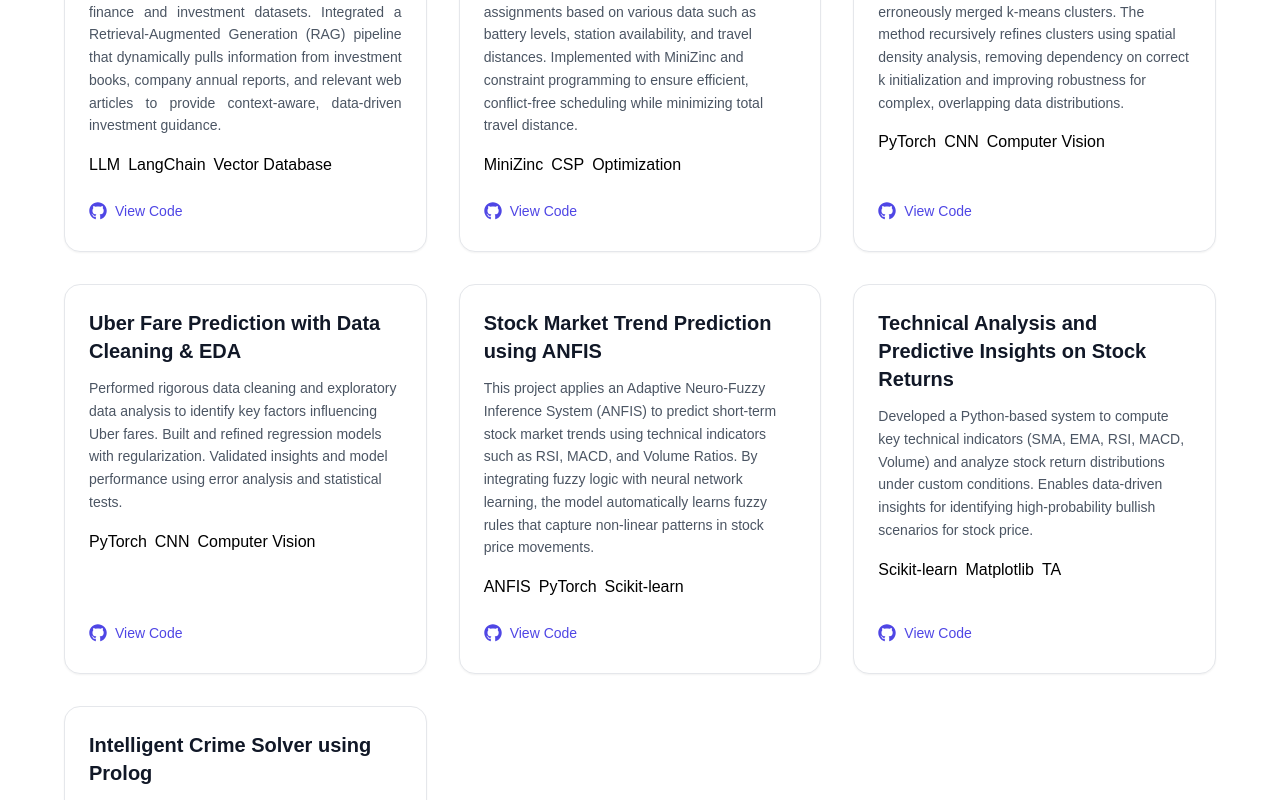
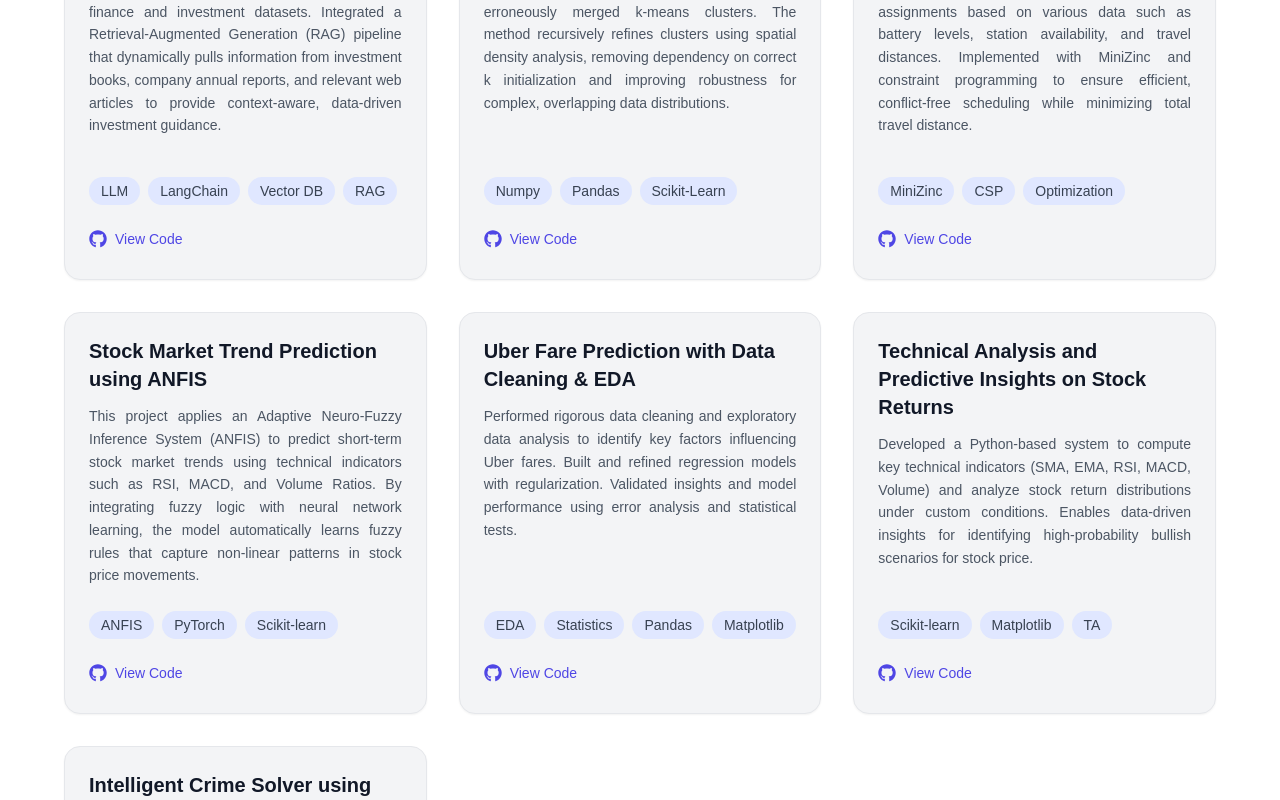
Before and after one commit to Mahir-Uddin0/portfolio_website, a Next.js app: page /projects in a window 1280 px wide. Shown: the part 480-1280 px from the top of the page. Built offline with nearby package versions, Linux system fonts and the light colour scheme.

Commit message:
updated projects section

```diff
--- a/pages/projects.js
+++ b/pages/projects.js
@@ -24,25 +24,30 @@ export default function Projects() {
 
 
           {/* 1. Project Card */}
-          <div className="bg-white dark:bg-gray-900 border border-gray-200 dark:border-gray-800 rounded-2xl shadow-sm hover:shadow-lg transition p-6 flex flex-col justify-between">
+          <div className="bg-gray-100 dark:bg-gray-900 border border-gray-200 dark:border-gray-800 rounded-2xl shadow-sm hover:shadow-lg transition p-6 flex flex-col justify-between">
 
             <div>
               <h3 className="text-xl font-semibold text-gray-900 dark:text-white">
-                LLM Fine-Tuning with RAG for  Investment Guidance
+                LLM Fine-Tuning with RAG for Investment Guidance
               </h3>
 
               <p className="mt-3 text-sm text-justify text-gray-600 dark:text-gray-400 leading-relaxed">
-                Developed a domain-specific investing assistant by fine-tuning the LLaMA 3.2 (3B) model on finance and investment datasets. Integrated a Retrieval-Augmented Generation (RAG) pipeline that dynamically pulls information from investment books, company annual reports, and relevant web articles to provide context-aware, data-driven investment guidance.
+                Developed a domain-specific investing assistant by fine-tuning the LLaMA 3.2 (3B) model on
+                finance and investment datasets. Integrated a Retrieval-Augmented Generation (RAG) pipeline
+                that dynamically pulls information from investment books, company annual reports, and
+                relevant web articles to provide context-aware, data-driven investment guidance.
               </p>
 
+            </div>
+
+            <div className="mt-6">
               <div className="mt-4 flex flex-wrap gap-2">
                 <span className="skill-pill">LLM</span>
                 <span className="skill-pill">LangChain</span>
-                <span className="skill-pill">Vector Database</span>
+                <span className="skill-pill">Vector DB</span>
+                <span className="skill-pill">RAG</span>
               </div>
-            </div>
-
-            <div className="mt-6">
+              <br></br>
               <a
                 href="https://github.com/Mahir-Uddin0/llm-finetuning-rag"
                 target="_blank"
@@ -55,28 +60,66 @@ export default function Projects() {
             </div>
           </div>
 
-          {/* 2. Project Card */}
-          <div className="bg-white dark:bg-gray-900 border border-gray-200 dark:border-gray-800 rounded-2xl shadow-sm hover:shadow-lg transition p-6 flex flex-col justify-between">
+          {/* 3. Project Card */}
+          <div className="bg-gray-100  dark:bg-gray-900 border border-gray-200 dark:border-gray-800 rounded-2xl shadow-sm hover:shadow-lg transition p-6 flex flex-col justify-between">
+
+            <div>
+              <h3 className="text-xl font-semibold text-gray-900 dark:text-white">
+                Density-Aware Dynamic Cluster Splitting Algorithm
+              </h3>
+
+              <p className="mt-3 text-sm text-justify text-gray-600 dark:text-gray-400 leading-relaxed">
+                Designed a density-aware post-processing algorithm that automatically detects and
+                splits erroneously merged k-means clusters. The method recursively refines clusters
+                using spatial density analysis, removing dependency on correct k initialization and
+                improving robustness for complex, overlapping data distributions.              </p>
+
+            </div>
+
+            {/* GitHub */}
+            <div className="mt-6">
+              {/* Tech Stack */}
+              <div className="mt-4 flex flex-wrap gap-2">
+                <span className="skill-pill">Numpy</span>
+                <span className="skill-pill">Pandas</span>
+                <span className="skill-pill">Scikit-Learn</span>
+              </div>
+              <br></br>
+              <a
+                href="https://github.com/Mahir-Uddin0/density-aware-cluster-splitting"
+                target="_blank"
+                rel="noreferrer"
+                className="inline-flex items-center gap-2 text-sm font-medium text-indigo-600 dark:text-indigo-400 hover:underline"
+              >
+                <FaGithub className="text-lg" />
+                View Code
+              </a>
+            </div>
+          </div>
+
+          {/* 3. Project Card */}
+          <div className="bg-gray-100  dark:bg-gray-900 border border-gray-200 dark:border-gray-800 rounded-2xl shadow-sm hover:shadow-lg transition p-6 flex flex-col justify-between">
 
             <div>
               <h3 className="text-xl font-semibold text-gray-900 dark:text-white">
                 Smart EV Charging Scheduler for Self-Driving Vehicles
               </h3>
 
-              <p className="mt-3 text-sm text-gray-600 dark:text-gray-400 leading-relaxed">
+              <p className="mt-3 text-sm text-justify text-gray-600 dark:text-gray-400 leading-relaxed">
                 Designed an automated scheduler for self-driving electric vehicles that optimizes charging assignments based on various data
                 such as battery levels, station availability, and travel distances. Implemented with MiniZinc and constraint programming to ensure efficient,
                 conflict-free scheduling while minimizing total travel distance.
               </p>
 
+            </div>
+
+            <div className="mt-6">
               <div className="mt-4 flex flex-wrap gap-2">
                 <span className="skill-pill">MiniZinc</span>
                 <span className="skill-pill">CSP</span>
                 <span className="skill-pill">Optimization</span>
               </div>
-            </div>
-
-            <div className="mt-6">
+              <br></br>
               <a
                 href="https://github.com/Mahir-Uddin0/EV-charging-scheduler"
                 target="_blank"
@@ -89,32 +132,32 @@ export default function Projects() {
             </div>
           </div>
 
-          {/* 3. project card */}
-          <div className="bg-white dark:bg-gray-900 border border-gray-200 dark:border-gray-800 rounded-2xl shadow-sm hover:shadow-lg transition p-6 flex flex-col justify-between">
+          {/* 4. Project Card */}
+          <div className="bg-gray-100  dark:bg-gray-900 border border-gray-200 dark:border-gray-800 rounded-2xl shadow-sm hover:shadow-lg transition p-6 flex flex-col justify-between">
 
             <div>
               <h3 className="text-xl font-semibold text-gray-900 dark:text-white">
-                Density-Aware Dynamic Cluster Splitting Algorithm
+                Stock Market Trend Prediction using ANFIS
               </h3>
 
-              <p className="mt-3 text-sm text-gray-600 dark:text-gray-400 leading-relaxed">
-                Designed a density-aware post-processing algorithm that automatically detects and
-                splits erroneously merged k-means clusters. The method recursively refines clusters
-                using spatial density analysis, removing dependency on correct k initialization and
-                improving robustness for complex, overlapping data distributions.              </p>
+              <p className="mt-3 text-sm text-justify text-gray-600 dark:text-gray-400 leading-relaxed">
+                This project applies an Adaptive Neuro-Fuzzy Inference System (ANFIS) to predict short-term
+                stock market trends using technical indicators such as RSI, MACD, and Volume Ratios. By
+                integrating fuzzy logic with neural network learning, the model automatically learns fuzzy
+                rules that capture non-linear patterns in stock price movements.
+              </p>
 
-              {/* Tech Stack */}
+
+            <div className="mt-6">
               <div className="mt-4 flex flex-wrap gap-2">
+                <span className="skill-pill">ANFIS</span>
                 <span className="skill-pill">PyTorch</span>
-                <span className="skill-pill">CNN</span>
-                <span className="skill-pill">Computer Vision</span>
+                <span className="skill-pill">Scikit-learn</span>
               </div>
             </div>
-
-            {/* GitHub */}
-            <div className="mt-6">
+            <br></br>
               <a
-                href="https://github.com/Mahir-Uddin0/density-aware-cluster-splitting"
+                href="https://github.com/Mahir-Uddin0/stock-trend-identification-using-ANFIS"
                 target="_blank"
                 rel="noreferrer"
                 className="inline-flex items-center gap-2 text-sm font-medium text-indigo-600 dark:text-indigo-400 hover:underline"
@@ -125,28 +168,32 @@ export default function Projects() {
             </div>
           </div>
 
-          {/* 4. Project Card */}
-          <div className="bg-white dark:bg-gray-900 border border-gray-200 dark:border-gray-800 rounded-2xl shadow-sm hover:shadow-lg transition p-6 flex flex-col justify-between">
+          {/* 5. Project Card */}
+          <div className="bg-gray-100  dark:bg-gray-900 border border-gray-200 dark:border-gray-800 rounded-2xl shadow-sm hover:shadow-lg transition p-6 flex flex-col justify-between">
 
             <div>
               <h3 className="text-xl font-semibold text-gray-900 dark:text-white">
                 Uber Fare Prediction with Data Cleaning & EDA
               </h3>
 
-              <p className="mt-3 text-sm text-gray-600 dark:text-gray-400 leading-relaxed">
-                Performed rigorous data cleaning and exploratory data analysis to identify key factors influencing Uber fares. Built and refined regression models with regularization. Validated insights and model performance using error analysis and statistical tests.
+              <p className="mt-3 text-sm text-justify text-gray-600 dark:text-gray-400 leading-relaxed">
+                Performed rigorous data cleaning and exploratory data analysis to identify key factors
+                influencing Uber fares. Built and refined regression models with regularization. Validated
+                insights and model performance using error analysis and statistical tests.
               </p>
 
-              {/* Tech Stack */}
-              <div className="mt-4 flex flex-wrap gap-2">
-                <span className="skill-pill">PyTorch</span>
-                <span className="skill-pill">CNN</span>
-                <span className="skill-pill">Computer Vision</span>
-              </div>
             </div>
 
             {/* GitHub */}
             <div className="mt-6">
+              {/* Tech Stack */}
+              <div className="mt-4 flex flex-wrap gap-2">
+                <span className="skill-pill">EDA</span>
+                <span className="skill-pill">Statistics</span>
+                <span className="skill-pill">Pandas</span>
+                <span className="skill-pill">Matplotlib</span>
+              </div>
+              <br></br>
               <a
                 href="https://github.com/Mahir-Uddin0/Uber-Fare-Prediction"
                 target="_blank"
@@ -160,63 +207,30 @@ export default function Projects() {
           </div>
 
 
-          {/* 5. Project Card */}
-          <div className="bg-white dark:bg-gray-900 border border-gray-200 dark:border-gray-800 rounded-2xl shadow-sm hover:shadow-lg transition p-6 flex flex-col justify-between">
-
-            <div>
-              <h3 className="text-xl font-semibold text-gray-900 dark:text-white">
-                Stock Market Trend Prediction using ANFIS
-              </h3>
-
-              <p className="mt-3 text-sm text-gray-600 dark:text-gray-400 leading-relaxed">
-                This project applies an Adaptive Neuro-Fuzzy Inference System (ANFIS) to predict short-term
-                stock market trends using technical indicators such as RSI, MACD, and Volume Ratios. By
-                integrating fuzzy logic with neural network learning, the model automatically learns fuzzy
-                rules that capture non-linear patterns in stock price movements.
-              </p>
-
-              <div className="mt-4 flex flex-wrap gap-2">
-                <span className="skill-pill">ANFIS</span>
-                <span className="skill-pill">PyTorch</span>
-                <span className="skill-pill">Scikit-learn</span>
-              </div>
-            </div>
-
-            <div className="mt-6">
-              <a
-                href="https://github.com/Mahir-Uddin0/stock-trend-identification-using-ANFIS"
-                target="_blank"
-                rel="noreferrer"
-                className="inline-flex items-center gap-2 text-sm font-medium text-indigo-600 dark:text-indigo-400 hover:underline"
-              >
-                <FaGithub className="text-lg" />
-                View Code
-              </a>
-            </div>
-          </div>
 
           {/* 6. Project Card */}
-          <div className="bg-white dark:bg-gray-900 border border-gray-200 dark:border-gray-800 rounded-2xl shadow-sm hover:shadow-lg transition p-6 flex flex-col justify-between">
+          <div className="bg-gray-100  dark:bg-gray-900 border border-gray-200 dark:border-gray-800 rounded-2xl shadow-sm hover:shadow-lg transition p-6 flex flex-col justify-between">
 
             <div>
               <h3 className="text-xl font-semibold text-gray-900 dark:text-white">
                 Technical Analysis and Predictive Insights on Stock Returns
               </h3>
 
-              <p className="mt-3 text-sm text-gray-600 dark:text-gray-400 leading-relaxed">
+              <p className="mt-3 text-sm text-justify text-gray-600 dark:text-gray-400 leading-relaxed">
                 Developed a Python-based system to compute key technical indicators (SMA, EMA, RSI, MACD, Volume)
                 and analyze stock return distributions under custom conditions. Enables data-driven insights for
                 identifying high-probability bullish scenarios for stock price.
               </p>
 
+            </div>
+
+            <div className="mt-6">
               <div className="mt-4 flex flex-wrap gap-2">
                 <span className="skill-pill">Scikit-learn</span>
                 <span className="skill-pill">Matplotlib</span>
                 <span className="skill-pill">TA</span>
               </div>
-            </div>
-
-            <div className="mt-6">
+              <br></br>
               <a
                 href="https://github.com/Mahir-Uddin0/stock-return-analysis/tree/main"
                 target="_blank"
@@ -230,27 +244,28 @@ export default function Projects() {
           </div>
 
           {/* 7. Project Card */}
-          <div className="bg-white dark:bg-gray-900 border border-gray-200 dark:border-gray-800 rounded-2xl shadow-sm hover:shadow-lg transition p-6 flex flex-col justify-between">
+          <div className="bg-gray-100  dark:bg-gray-900 border border-gray-200 dark:border-gray-800 rounded-2xl shadow-sm hover:shadow-lg transition p-6 flex flex-col justify-between">
 
             <div>
               <h3 className="text-xl font-semibold text-gray-900 dark:text-white">
                 Intelligent Crime Solver using Prolog
               </h3>
 
-              <p className="mt-3 text-sm text-gray-600 dark:text-gray-400 leading-relaxed">
+              <p className="mt-3 text-sm text-justify text-gray-600 dark:text-gray-400 leading-relaxed">
                 Built a logic-based AI system using Knowledge Representation & Reasoning to investigate
                 complex murder scenarios. The model evaluates motives, evidence, contradictions, and
                 cover-ups to identify the killer(s), demonstrating advanced logical deduction, structured
                 reasoning, and AI-driven problem solving.
               </p>
 
+            </div>
+
+            <div className="mt-6">
               <div className="mt-4 flex flex-wrap gap-2">
                 <span className="skill-pill">Prolog</span>
                 <span className="skill-pill">Expert Systems</span>
               </div>
-            </div>
-
-            <div className="mt-6">
+              <br></br>
               <a
                 href="https://github.com/Mahir-Uddin0/prolog-knowledge-based-crime-solver/tree/main"
                 target="_blank"
--- a/styles/globals.css
+++ b/styles/globals.css
@@ -9,3 +9,9 @@ html, body, #__next {
   padding: 0;
   font-family: sans-serif; /* optional default font */
 }
+
+.skill-pill {
+  @apply px-3 py-1 text-sm rounded-full font-medium
+         bg-indigo-100 dark:bg-indigo-400/30
+         text-gray-700 dark:text-gray-300;
+}
```
